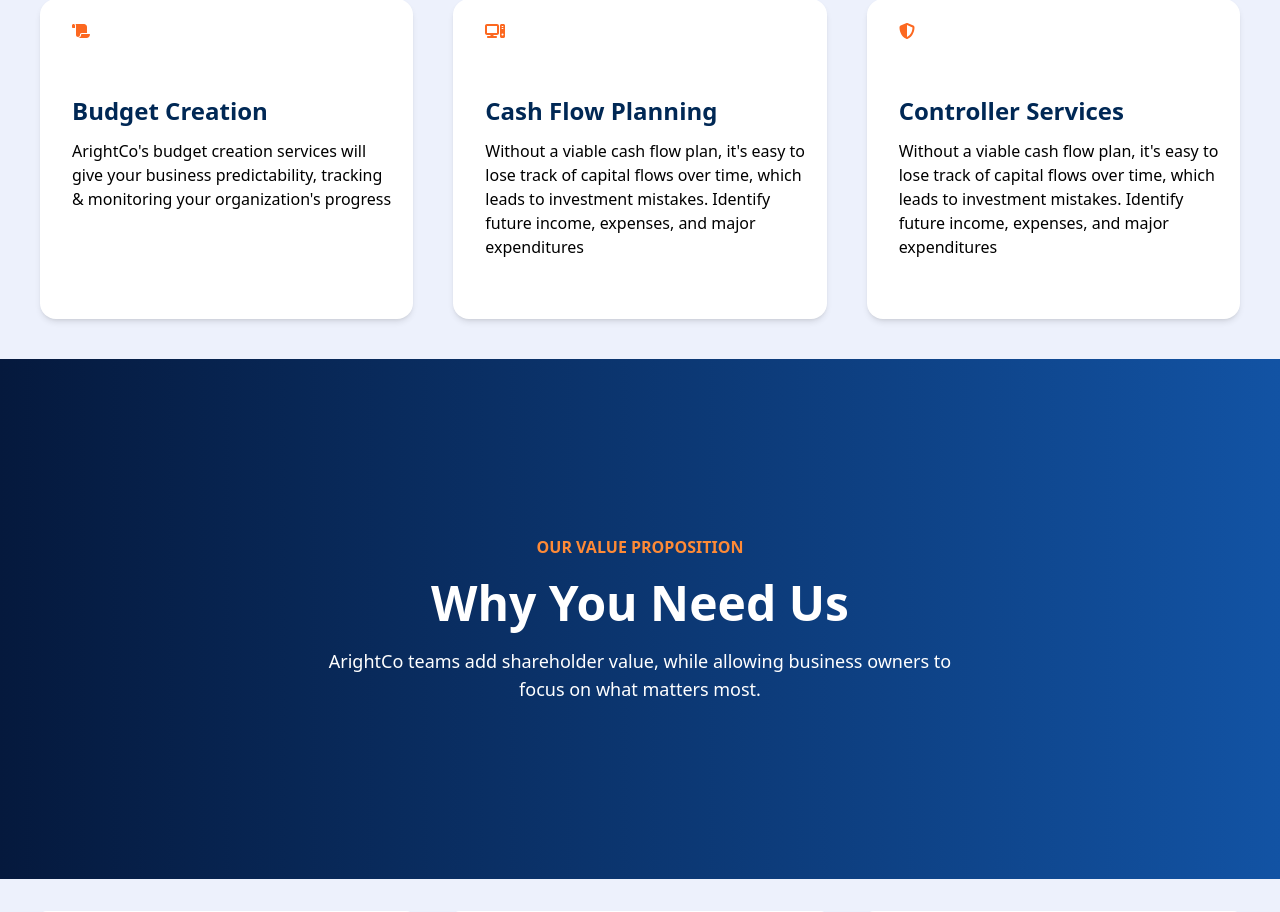
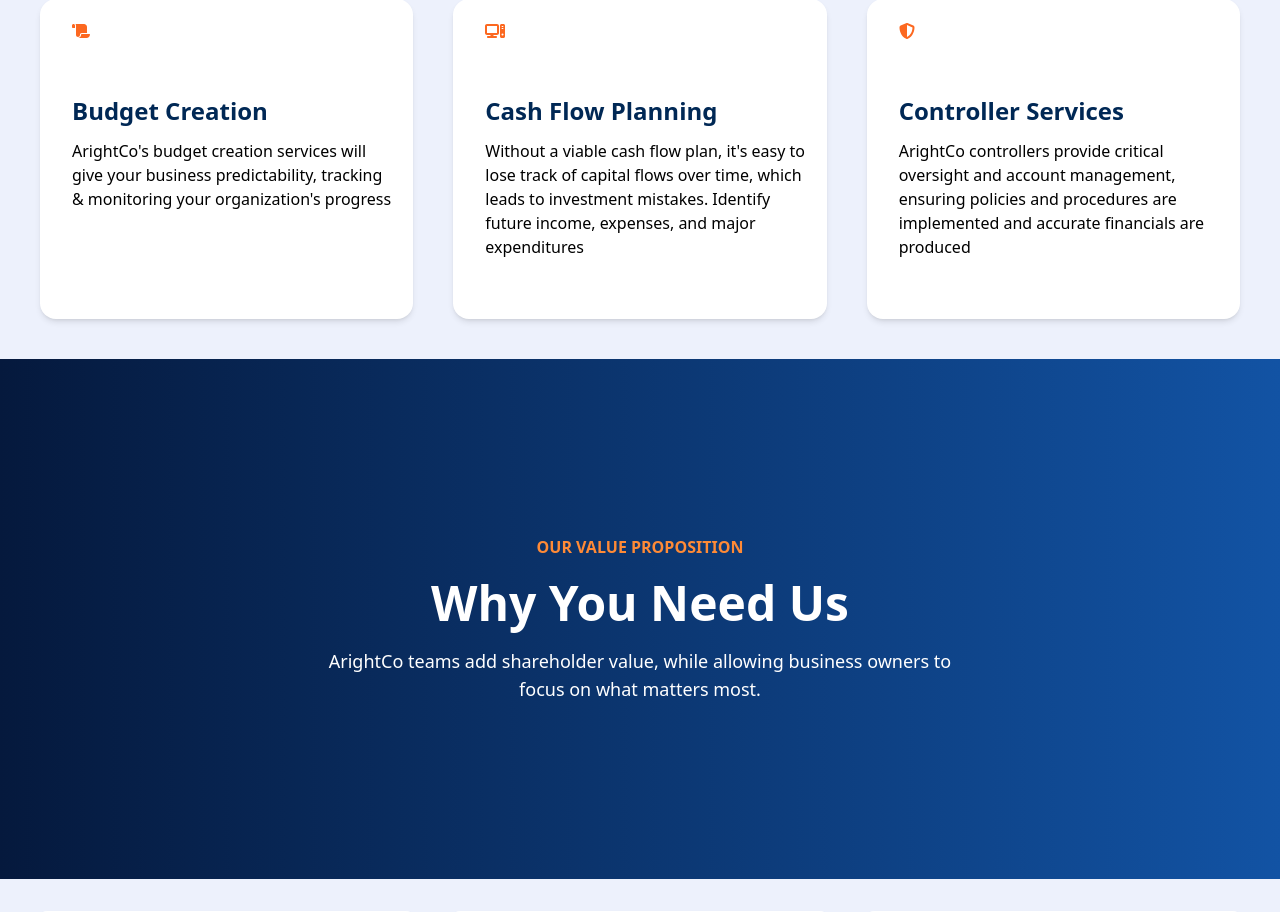
Before and after one commit to tanujchowdhury/nextjs-arightco-website, a Next.js app: page / in a window 1280 px wide. Shown: the part 1973-2885 px from the top of the page. Built offline with nearby package versions, Linux system fonts and the light colour scheme.

Commit message:
controller services fix

```diff
--- a/pages/index.tsx
+++ b/pages/index.tsx
@@ -159,7 +159,7 @@ export default function Home() {
           <Card
             title="Controller Services"
             text={[
-              "Without a viable cash flow plan, it's easy to lose track of capital flows over time, which leads to investment mistakes. Identify future income, expenses, and major expenditures",
+              "ArightCo controllers provide critical oversight and account management, ensuring policies and procedures are implemented and accurate financials are produced",
             ]}
             type={2}
           >
```
